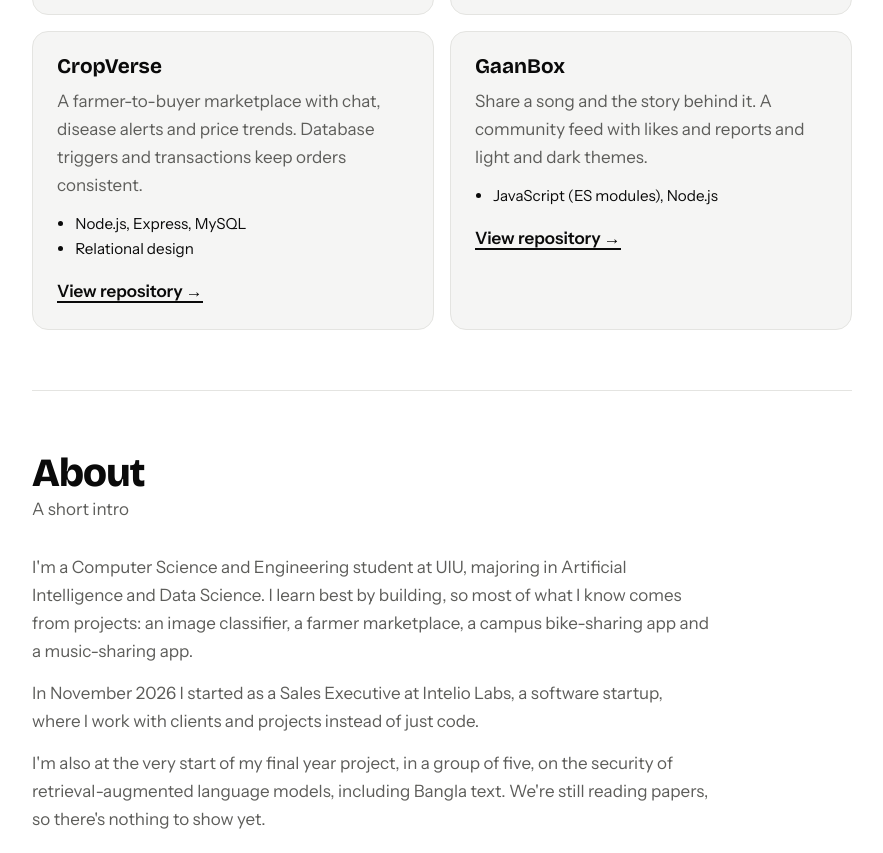
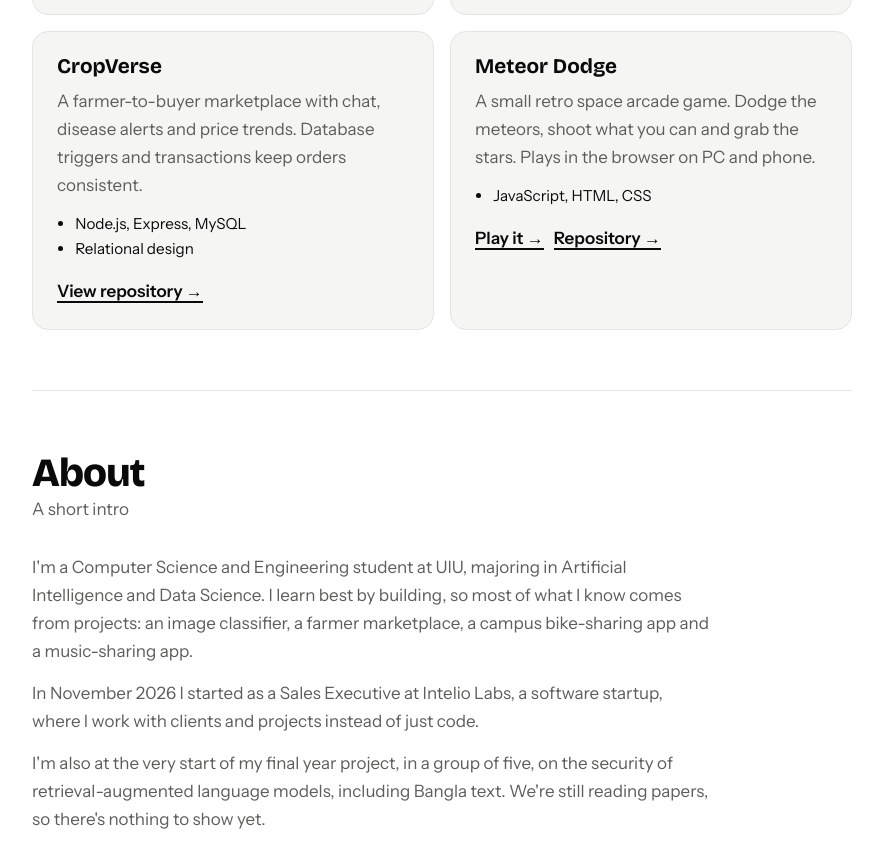
Before and after one commit to nafisiqbalneloy/nafisiqbalneloy.github.io, a plain HTML site: page index.html in a window 1280 px wide. Shown: the part 1007-1860 px from the top of the page, without its empty margins (198-1081 px from the left). Drawn offline with nearby package versions, Linux system fonts and the light colour scheme.

Commit message:
Portfolio: add Meteor Dodge project
Co-Authored-By: Claude Sonnet 5.5 <noreply@anthropic.com>
Claude-Session: https://claude.ai/code/session_018kp2Q5cnuTa5gVdj8cxza9

```diff
--- a/index.html
+++ b/index.html
@@ -184,10 +184,10 @@ a:focus-visible, button:focus-visible { outline: 3px solid var(--accent); outlin
           <a class="go" href="https://github.com/nafisiqbalneloy/CropVerse">View repository →</a>
         </article>
         <article class="card">
-          <h3>GaanBox</h3>
-          <p>Share a song and the story behind it. A community feed with likes and reports and light and dark themes.</p>
-          <ul><li>JavaScript (ES modules), Node.js</li></ul>
-          <a class="go" href="https://github.com/nafisiqbalneloy/GaanBox">View repository →</a>
+          <h3>Meteor Dodge</h3>
+          <p>A small retro space arcade game. Dodge the meteors, shoot what you can and grab the stars. Plays in the browser on PC and phone.</p>
+          <ul><li>JavaScript, HTML, CSS</li></ul>
+          <a class="go" href="https://nafisiqbalneloy.github.io/meteor-dodge/">Play it →</a> &nbsp; <a class="go" href="https://github.com/nafisiqbalneloy/meteor-dodge">Repository →</a>
         </article>
       </div>
     </section>
```
